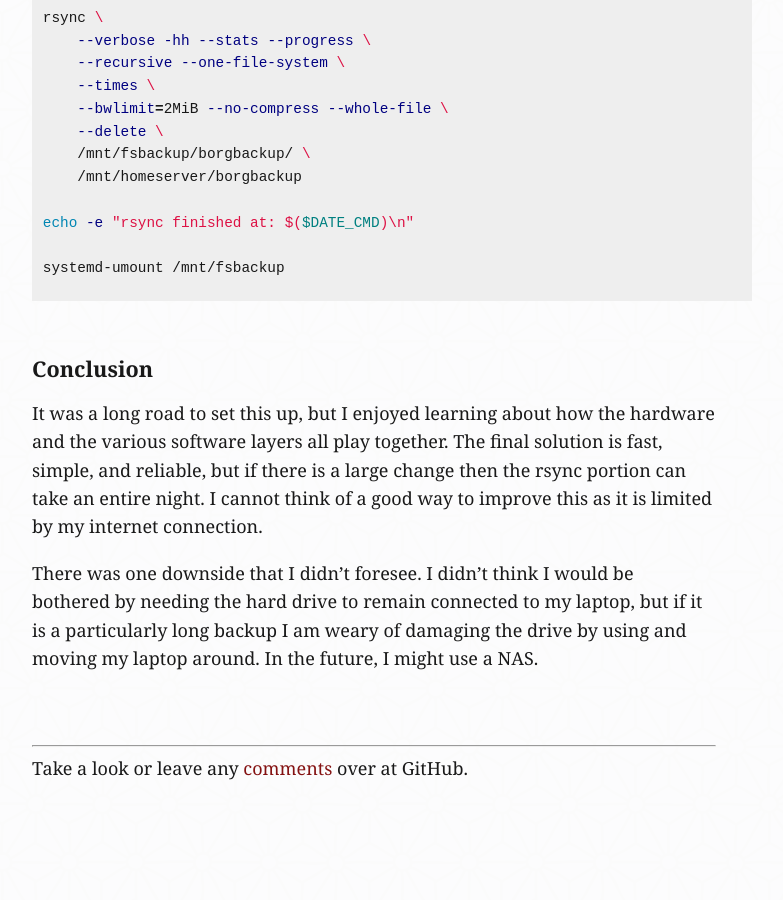
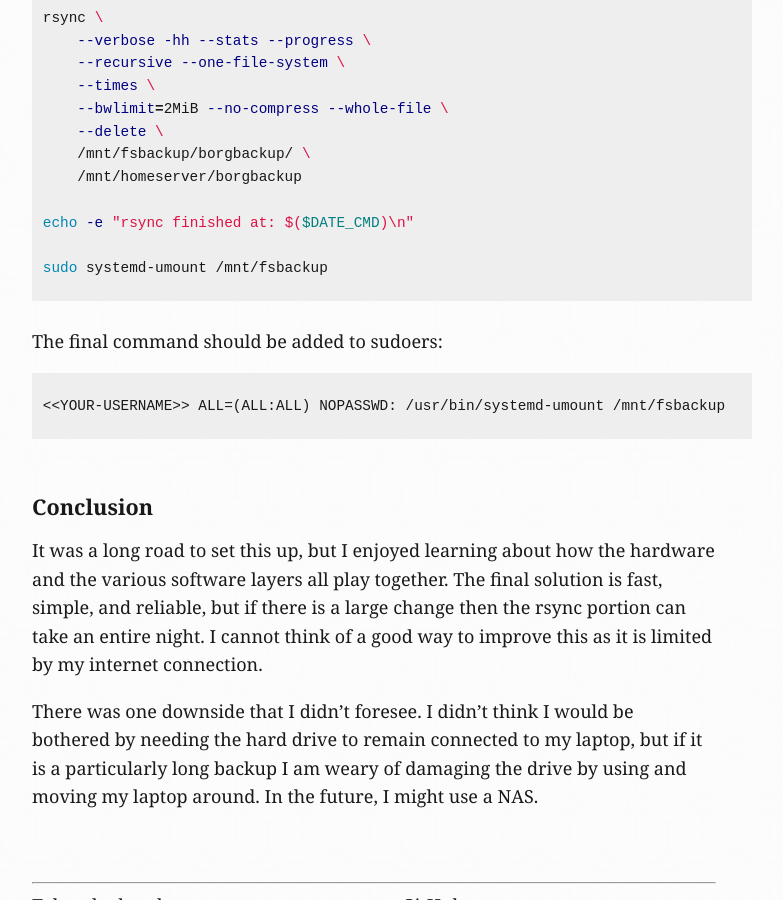
Before and after one commit to QasimK/qasimk.github.io, a Jekyll site: the page built from collections/_posts/2020-03-01-borg-backup.md, in a window 1280 px wide and 900 px high, scrolled down 9141 px. Shown: the whole window, without its empty margins (266-1049 px from the left). Built offline with Jekyll 4.4.1, drawn with Linux system fonts in a browser that asks for light colours; some web fonts are replaced; before the commit the page ends 9994 px from its top, so only the background shows below that.

Commit message:
Add sudoers

````diff
--- a/collections/_posts/2020-03-01-borg-backup.md
+++ b/collections/_posts/2020-03-01-borg-backup.md
@@ -293,7 +293,13 @@ rsync \
 
 echo -e "rsync finished at: $($DATE_CMD)\n"
 
-systemd-umount /mnt/fsbackup
+sudo systemd-umount /mnt/fsbackup
+```
+
+The final command should be added to sudoers:
+
+```
+<<YOUR-USERNAME>> ALL=(ALL:ALL) NOPASSWD: /usr/bin/systemd-umount /mnt/fsbackup
 ```
 
 ## Conclusion
````
